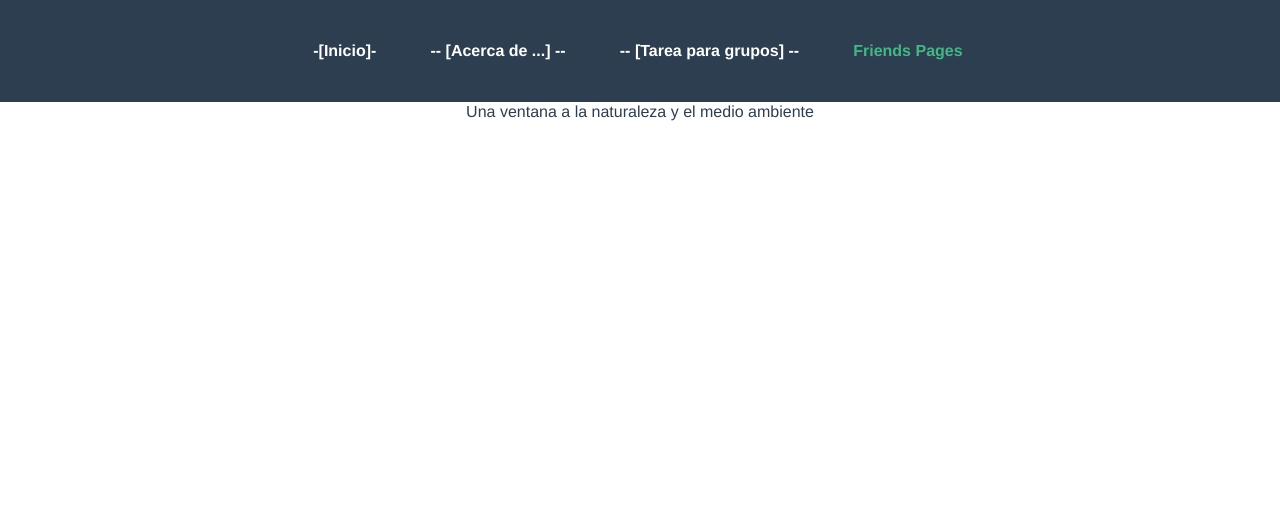
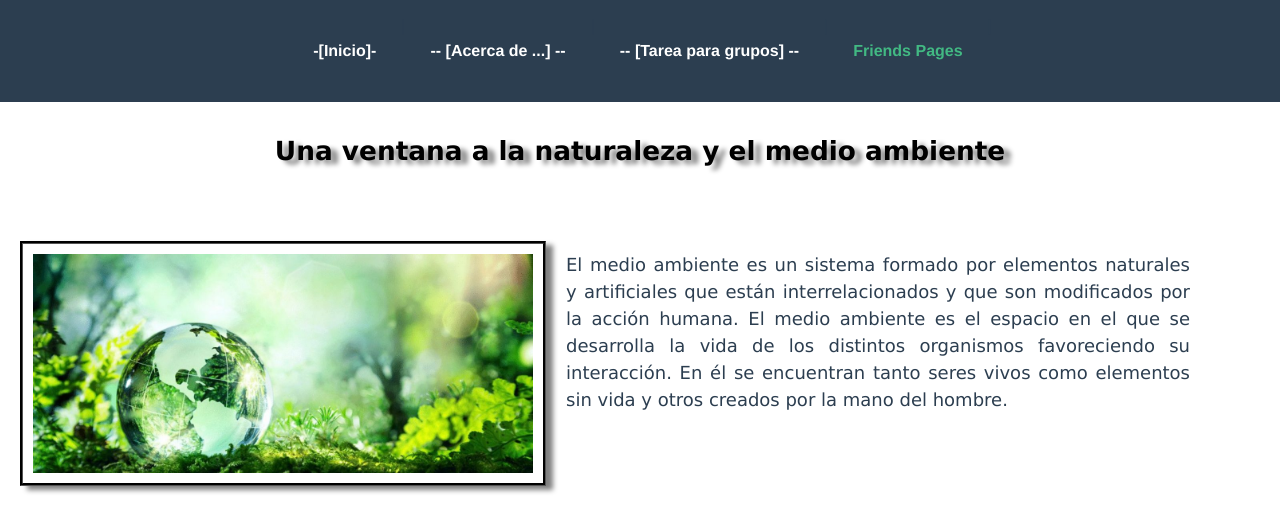
Before and after one commit to amartinezh/prosperCityVue, a Vue app: page /friends in a window 1280 px wide. Shown: the top 532 px of the page. Built offline with nearby package versions, Linux system fonts and the light colour scheme.

Commit message:
modificacion en archivo

```diff
--- a/src/views/FriendsView.vue
+++ b/src/views/FriendsView.vue
@@ -1,5 +1,17 @@
 <template>
  <div class="new-component">
-    <h1>Una ventana a la naturaleza y el medio ambiente</h1>
+    <Friends msg= "Una ventana a la naturaleza y el medio ambiente"/>
  </div>
 </template>
+
+<script lang="ts">
+import { defineComponent } from 'vue';
+import Friends from '@/components/Friends.vue'; // @ is an alias to /src
+
+export default defineComponent({
+  name: 'FriendsView',
+  components: {
+    Friends,
+  },
+});
+</script>
```
